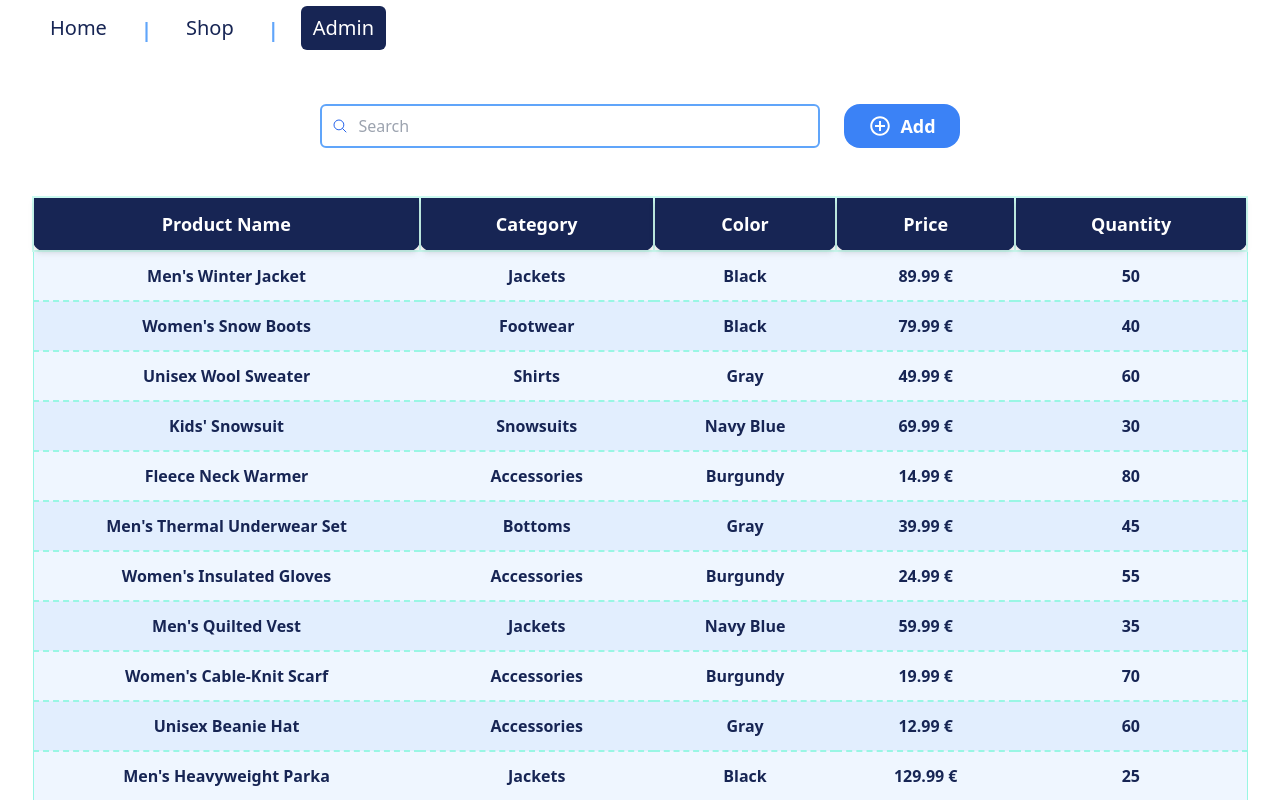
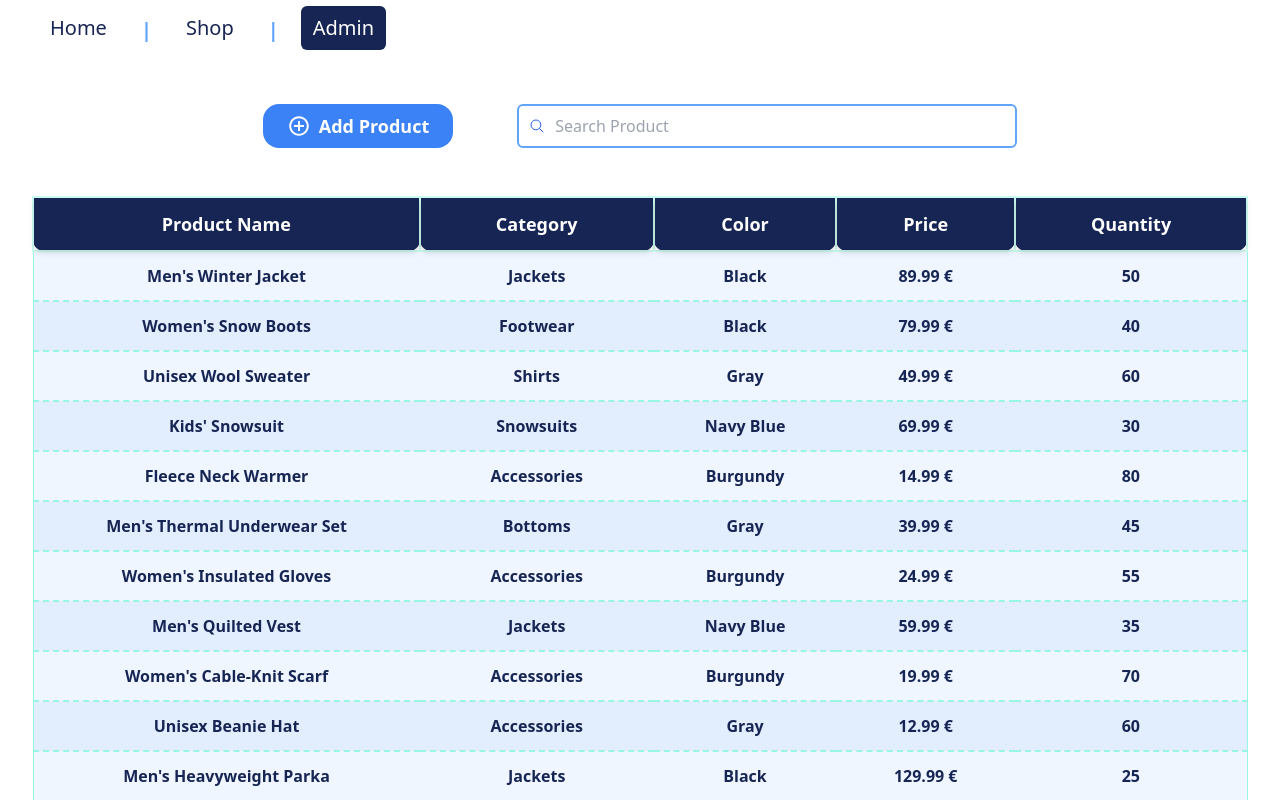
Before and after one commit to tamara24github/basic_ecom, a React (Vite) app: page /admin in a window 1280 px wide. Shown: the top 800 px of the page. Built offline with nearby package versions, Linux system fonts and the light colour scheme; data requests are answered from the project's data file.

Commit message:
fix: order of elements changed

```diff
--- a/src/pages/Admin.tsx
+++ b/src/pages/Admin.tsx
@@ -32,22 +32,22 @@ function Admin() {
   return (
     <div className="flex flex-col items-center">
       <div className="flex my-12">
-        <TextField
-          placeholder="Search"
-          className="md:w-[500px]"
-          onChange={handleSearchItem}
-          value={searchItem}
-        />
         <Button
           backgroundColor="blueLight"
           hover="blueDark"
           rounded="xl2"
           fontWeight="bold"
-          className="ml-6 px-6 py-2 text-lg flex items-center"
+          className="mr-16  px-6 py-2 text-lg flex items-center"
         >
           <IoMdAddCircleOutline className="mr-2 w-[24px] h-[24px]" />
-          Add
+          Add Product
         </Button>
+        <TextField
+          placeholder="Search Product"
+          className="md:w-[500px]"
+          onChange={handleSearchItem}
+          value={searchItem}
+        />
       </div>
 
       <Table data={data || []} isLoading={isLoading} error={error}></Table>
```
